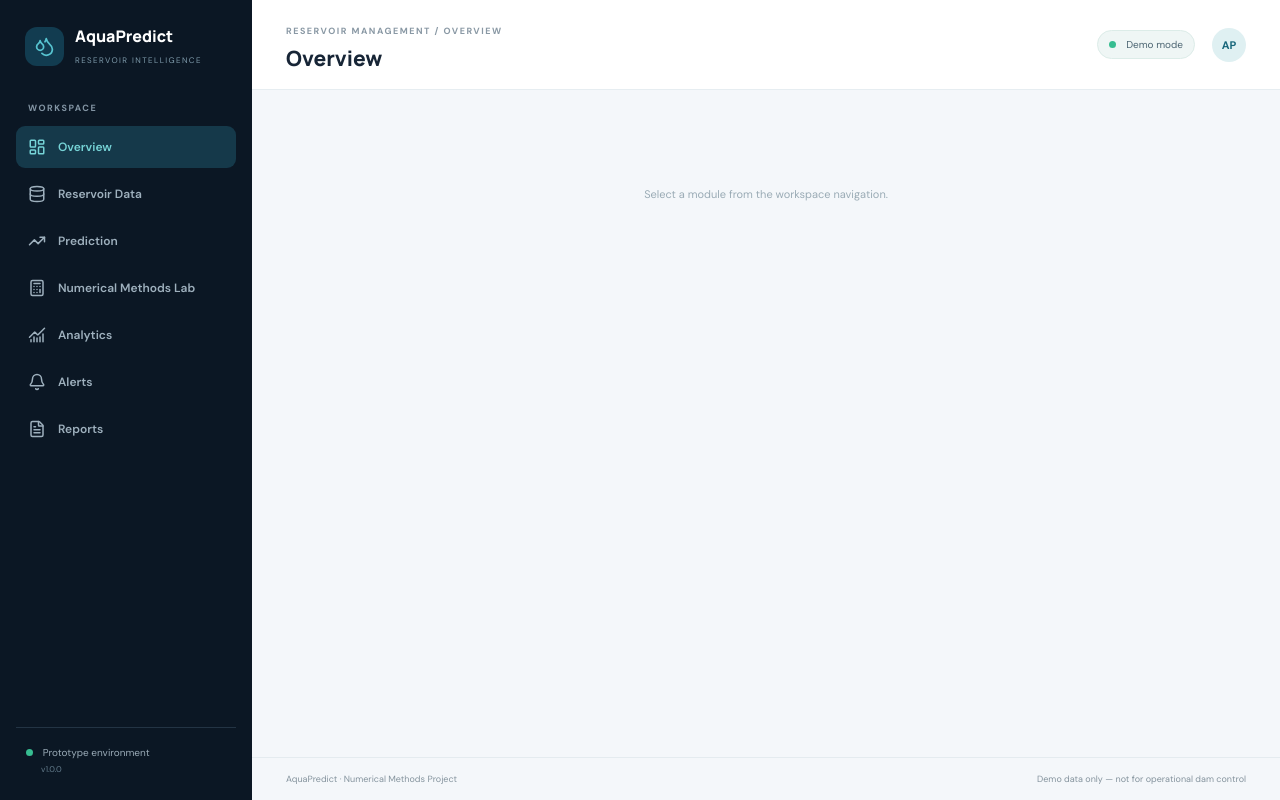
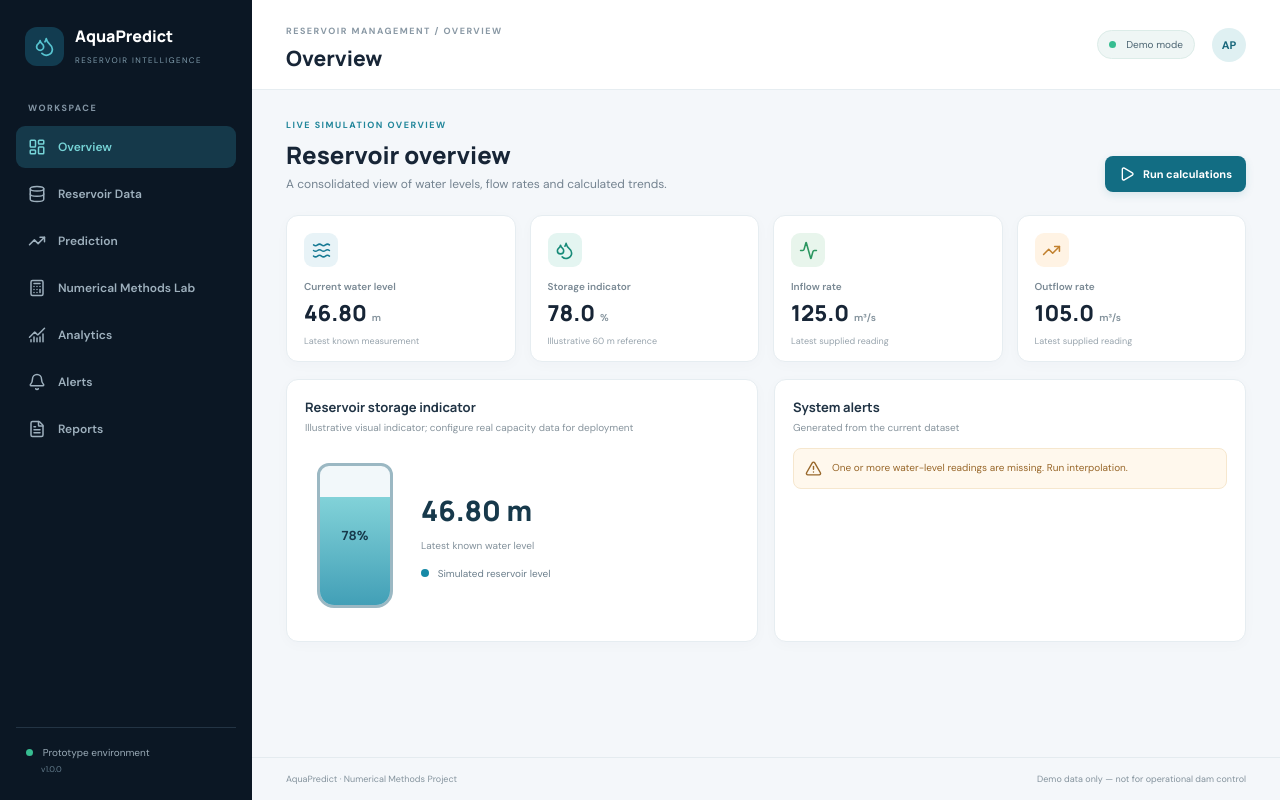
Before and after one commit to Adhya08/water-reservoir-prediction, a React (Vite) app in the folder frontend/: page / in a window 1280 px wide. Built offline with nearby package versions, Linux system fonts and the light colour scheme.

Commit message:
Implement Dashboard Overview page with real-time KPI metrics and reservoir storage gauge

```diff
--- a/frontend/src/App.tsx
+++ b/frontend/src/App.tsx
@@ -1,7 +1,7 @@
-import { useState } from 'react'
+import { useMemo, useState } from 'react'
 import {
   LayoutDashboard, Database, TrendingUp, Calculator, ChartNoAxesCombined,
-  Bell, FileText, Droplets, Menu, X
+  Bell, FileText, Droplets, Play, Waves, Activity, AlertTriangle, CheckCircle2, Menu, X
 } from 'lucide-react'
 
 type Reading = { time_hours: number; level_m: number | null; inflow_m3s: number; outflow_m3s: number }
@@ -34,7 +34,35 @@ async function api(path: string, body: unknown) {
 
 export default function App() {
   const [active, setActive] = useState<NavKey>('Overview')
+  const [readings, setReadings] = useState<Reading[]>(initialReadings)
+  const [area, setArea] = useState(10000)
+  const [duration, setDuration] = useState(6)
+  const [step, setStep] = useState(1)
+  const [prediction, setPrediction] = useState<any>(null)
+  const [busy, setBusy] = useState(false)
+  const [message, setMessage] = useState('')
   const [mobileOpen, setMobileOpen] = useState(false)
+
+  const validLevels = readings.filter(r => r.level_m !== null)
+  const currentLevel = validLevels.at(-1)?.level_m ?? 0
+  const latest = readings.at(-1)!
+  const storage = Math.max(0, Math.min(100, currentLevel / 60 * 100))
+  const allAlerts = [
+    ...(currentLevel < 20 ? ['Water level is below the configured minimum threshold.'] : []),
+    ...(currentLevel > 55 ? ['Water level is approaching the configured maximum threshold.'] : []),
+    ...(readings.some(r => r.level_m === null) ? ['One or more water-level readings are missing. Run interpolation.'] : []),
+    ...(latest.outflow_m3s > latest.inflow_m3s ? ['Outflow currently exceeds inflow; net storage is decreasing.'] : []),
+  ]
+
+  async function runAll() {
+    setBusy(true); setMessage('')
+    try {
+      const pred = await api('/simulate', { readings, area_m2: area, duration_hours: duration, step_hours: step })
+      setPrediction(pred)
+      setMessage('Calculations completed successfully.')
+    } catch (e: any) { setMessage(e.message || 'Could not complete calculations.') }
+    finally { setBusy(false) }
+  }
 
   const title = active
 
@@ -57,10 +85,36 @@ export default function App() {
         <div><span className="eyebrow">RESERVOIR MANAGEMENT / {active.toUpperCase()}</span><h1>{title}</h1></div>
         <div className="top-right"><span className="status-pill"><span className="online-dot"/> Demo mode</span><div className="avatar">AP</div></div>
       </header>
+      {message && <div className="toast"><span>{message}</span><button onClick={() => setMessage('')}>×</button></div>}
       <section className="page">
-        <div className="empty-state">Select a module from the workspace navigation.</div>
+        <PageHeading eyebrow="LIVE SIMULATION OVERVIEW" title="Reservoir overview" desc="A consolidated view of water levels, flow rates and calculated trends."
+          action={<button className="primary-btn" onClick={runAll} disabled={busy}><Play size={16}/>{busy ? 'Calculating…' : 'Run calculations'}</button>}/>
+        <div className="metric-grid">
+          <Metric label="Current water level" value={currentLevel.toFixed(2)} unit="m" icon={Waves} note="Latest known measurement"/>
+          <Metric label="Storage indicator" value={storage.toFixed(1)} unit="%" icon={Droplets} tone="teal" note="Illustrative 60 m reference"/>
+          <Metric label="Inflow rate" value={latest.inflow_m3s.toFixed(1)} unit="m³/s" icon={Activity} tone="green" note="Latest supplied reading"/>
+          <Metric label="Outflow rate" value={latest.outflow_m3s.toFixed(1)} unit="m³/s" icon={TrendingUp} tone="amber" note="Latest supplied reading"/>
+        </div>
+        <div className="grid-two">
+          <Panel title="Reservoir storage indicator" subtitle="Illustrative visual indicator; configure real capacity data for deployment">
+            <div className="storage-layout"><div className="tank"><div className="tank-water" style={{height:`${storage}%`}}/><span>{storage.toFixed(0)}%</span></div><div><div className="big-number">{currentLevel.toFixed(2)} m</div><p className="muted">Latest known water level</p><div className="legend-line"><i className="dot teal-dot"/> Simulated reservoir level</div></div></div>
+          </Panel>
+          <Panel title="System alerts" subtitle="Generated from the current dataset">
+            {allAlerts.length ? <div className="alert-list">{allAlerts.slice(0,4).map((a:string,i:number)=><div className="alert-row" key={i}><AlertTriangle size={17}/><span>{a}</span></div>)}</div> : <div className="empty-state"><CheckCircle2 size={25}/><b>No active alerts</b><span>Current readings do not trigger configured demo rules.</span></div>}
+          </Panel>
+        </div>
       </section>
       <footer className="footer">AquaPredict · Numerical Methods Project <span>Demo data only — not for operational dam control</span></footer>
     </main>
   </div>
 }
+
+function PageHeading({ eyebrow, title, desc, action }: any) {
+  return <div className="page-heading"><div><div className="eyebrow">{eyebrow}</div><h2>{title}</h2><p>{desc}</p></div>{action}</div>
+}
+function Metric({ label, value, unit, icon: Icon, tone = 'blue', note }: any) {
+  return <div className="metric-card"><div className={`metric-icon ${tone}`}><Icon size={19}/></div><div className="metric-label">{label}</div><div className="metric-value">{value}<small>{unit}</small></div><div className="metric-note">{note}</div></div>
+}
+function Panel({ title, subtitle, children, extra }: any) {
+  return <div className="panel"><div className="panel-head"><div><h3>{title}</h3>{subtitle && <p>{subtitle}</p>}</div>{extra}</div>{children}</div>
+}
```
